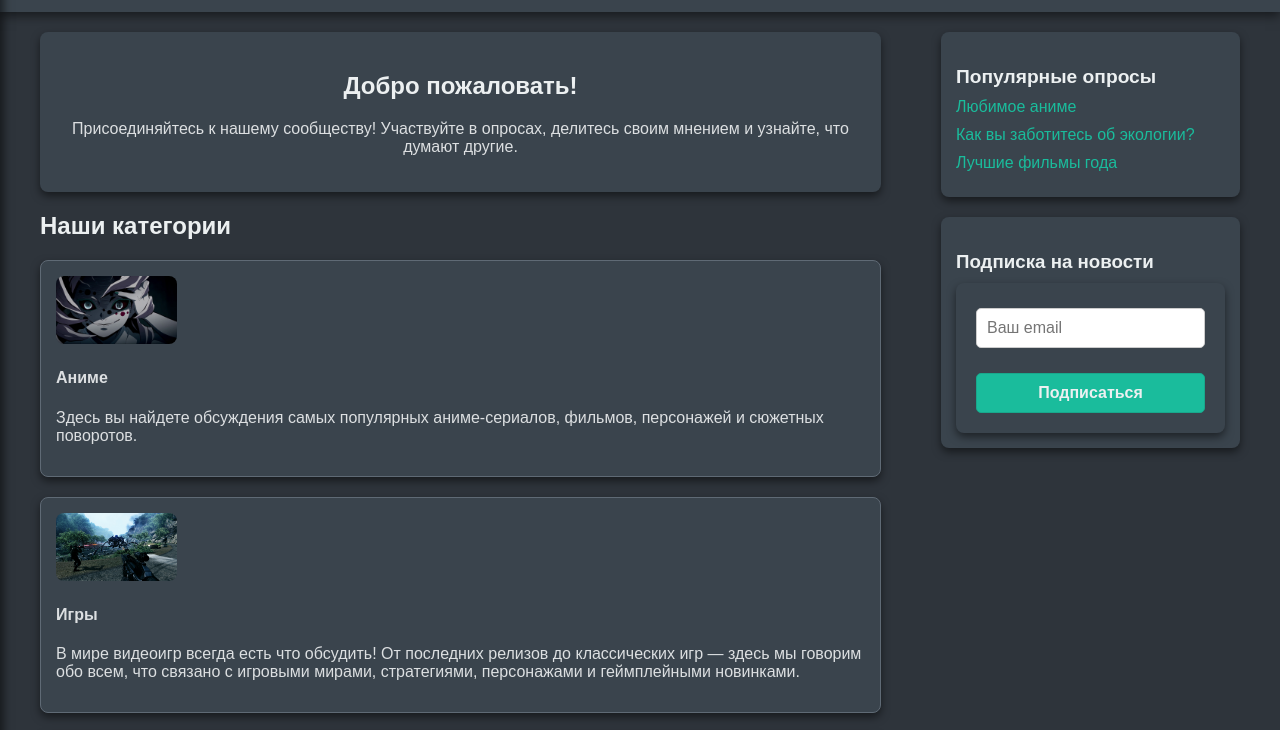
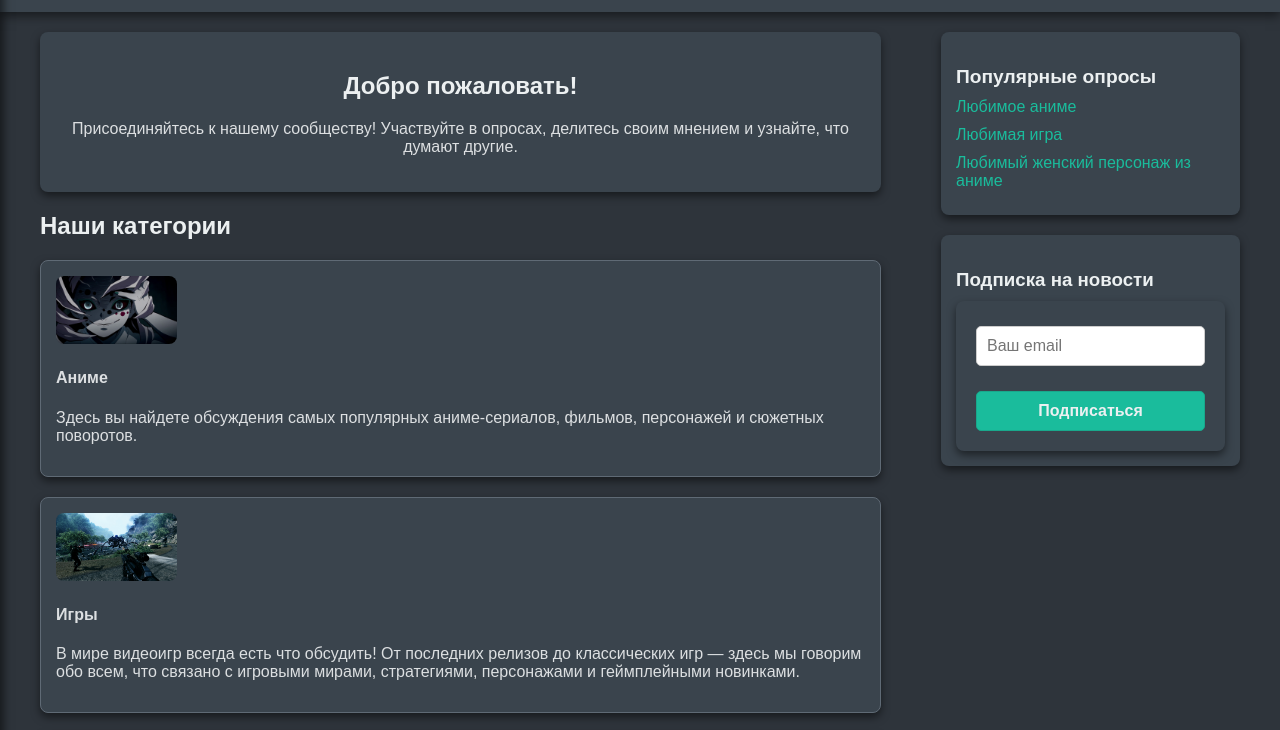
Before and after one commit to turanquestions/polls, a plain HTML site: page index.html in a window 1280 px wide. Shown: the part 48-778 px from the top of the page. Drawn offline with Linux system fonts and the light colour scheme.

Commit message:
Update index.html

```diff
--- a/index.html
+++ b/index.html
@@ -94,10 +94,10 @@
               <a href="https://turanquestions.github.io/polls/categories/category1.html">Любимое аниме</a>
             </li>
             <li>
-              <a href="survey2.html">Как вы заботитесь об экологии?</a>
+              <a href="https://turanquestions.github.io/polls/polls/poll11.htmll">Любимая игра</a>
             </li>
             <li>
-              <a href="survey3.html">Лучшие фильмы года</a>
+              <a href="https://turanquestions.github.io/polls/polls/poll3.html">Любимый женский персонаж из аниме</a>
             </li>
           </ul>
         </section>
```
